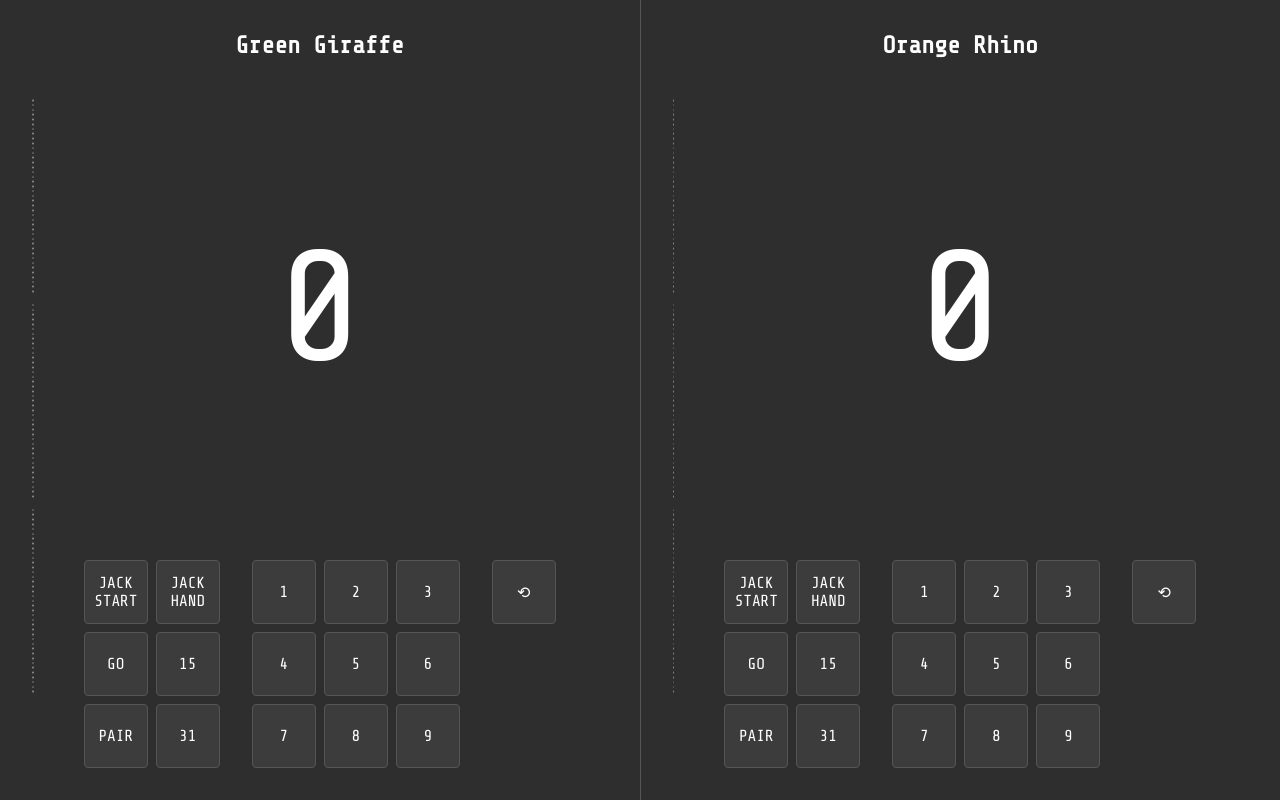
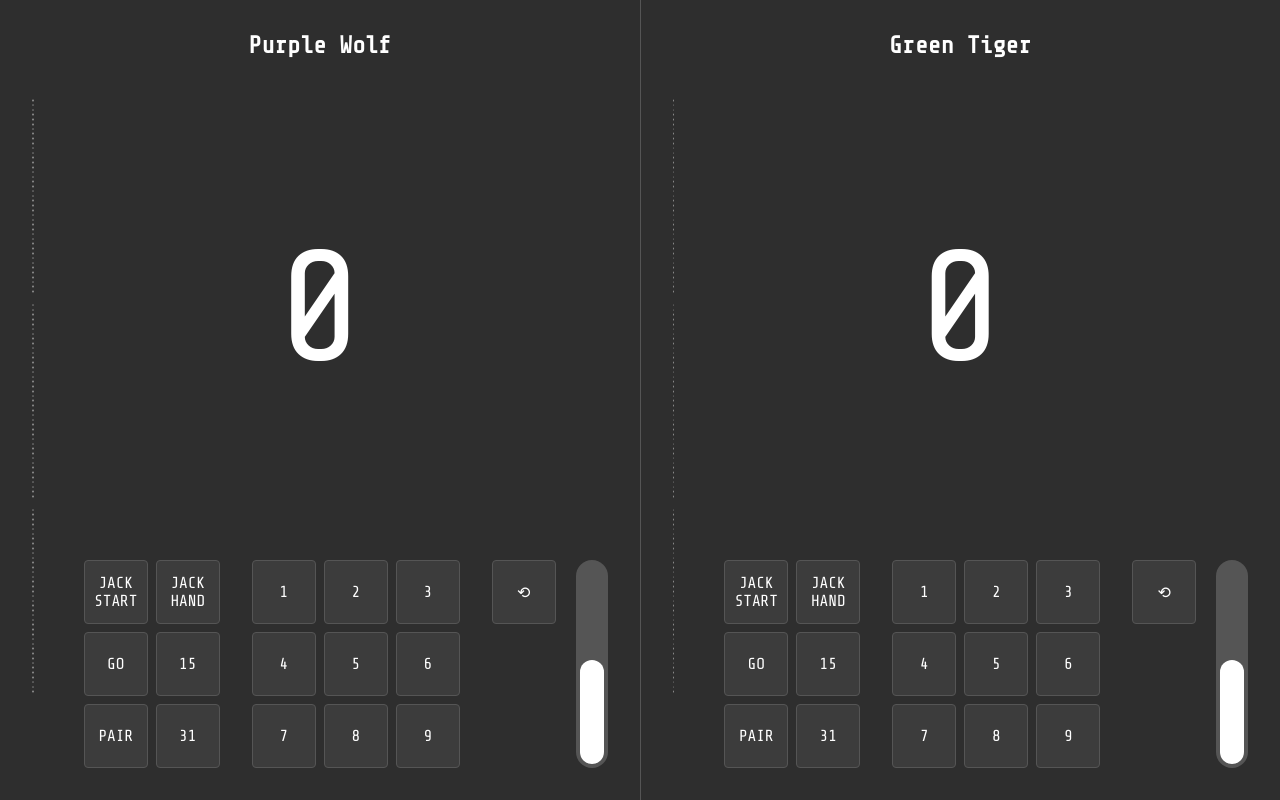
Before and after one commit to Nikvasil/cribbage-board, a React (Create React App) app: page / in a window 1280 px wide. Built offline with nearby package versions, Linux system fonts and the light colour scheme.

Commit message:
add toggle switch and name generator

```diff
--- a/src/App.css
+++ b/src/App.css
@@ -160,3 +160,54 @@ html, body, #root {
   height: 4rem;
   align-self: start;
 }
+
+.toggle-wrapper {
+  position: absolute;
+  bottom: 2rem;
+  right: 2rem;
+}
+
+.toggle-switch {
+  position: relative;
+  display: inline-block;
+  width: 2rem;
+  height: 13rem;
+}
+
+.toggle-switch input {
+  opacity: 0;
+  width: 0;
+  height: 0;
+}
+
+.slider {
+  position: absolute;
+  cursor: pointer;
+  background-color: #555;
+  border-radius: 1rem;
+  top: 0;
+  left: 0;
+  right: 0;
+  bottom: 0;
+  transition: 0.4s;
+}
+
+.slider::before {
+  position: absolute;
+  content: "";
+  height: 6.5rem;
+  width: 1.5rem;
+  left: 0.25rem;
+  bottom: 0.25rem;
+  background-color: white;
+  border-radius: 1rem;
+  transition: 0.4s;
+}
+
+.toggle-switch input:checked + .slider {
+  background-color: #555;
+}
+
+.toggle-switch input:checked + .slider::before {
+  transform: translateY(-6rem);
+}
--- a/src/App.tsx
+++ b/src/App.tsx
@@ -1,11 +1,12 @@
 import React from 'react';
 import './App.css';
+import {generatePlayerName} from "./utils/generateName";
 
 function App() {
   return (
       <div className="app">
           <div className="player player-left">
-              <div className="player-name">Green Giraffe</div>
+              <div className="player-name">{generatePlayerName()}</div>
               <div className="counter">0</div>
               <div className="cribbage-board">
                   {[41, 41, 39].map((count, i) => (
@@ -31,10 +32,16 @@ function App() {
                       <button className="control-btn return-btn">⟲</button>
                   </div>
               </div>
+              <div className="toggle-wrapper">
+                  <label className="toggle-switch">
+                      <input type="checkbox"/>
+                      <span className="slider"></span>
+                  </label>
+              </div>
           </div>
           <div className="divider"/>
           <div className="player player-right">
-              <div className="player-name">Orange Rhino</div>
+              <div className="player-name">{generatePlayerName()}</div>
               <div className="counter">0</div>
               <div className="cribbage-board">
                   {[41, 41, 39].map((count, i) => (
@@ -60,6 +67,12 @@ function App() {
                       <button className="control-btn return-btn">⟲</button>
                   </div>
               </div>
+              <div className="toggle-wrapper">
+                  <label className="toggle-switch">
+                      <input type="checkbox"/>
+                      <span className="slider"></span>
+                  </label>
+              </div>
           </div>
       </div>
   );
--- /dev/null
+++ b/src/data/names.ts
@@ -0,0 +1,4 @@
+export const nameParts = {
+    colors: ["Red", "Blue", "Green", "Yellow", "Purple", "Orange", "Black", "White", "Silver", "Golden"],
+    animals: ["Tiger", "Eagle", "Fox", "Wolf", "Panther", "Bear", "Hawk", "Shark", "Owl", "Dragon"]
+};
--- /dev/null
+++ b/src/utils/generateName.ts
@@ -0,0 +1,7 @@
+import { nameParts } from "../data/names";
+
+export function generatePlayerName(): string {
+    const color = nameParts.colors[Math.floor(Math.random() * nameParts.colors.length)];
+    const animal = nameParts.animals[Math.floor(Math.random() * nameParts.animals.length)];
+    return `${color} ${animal}`;
+}
```
